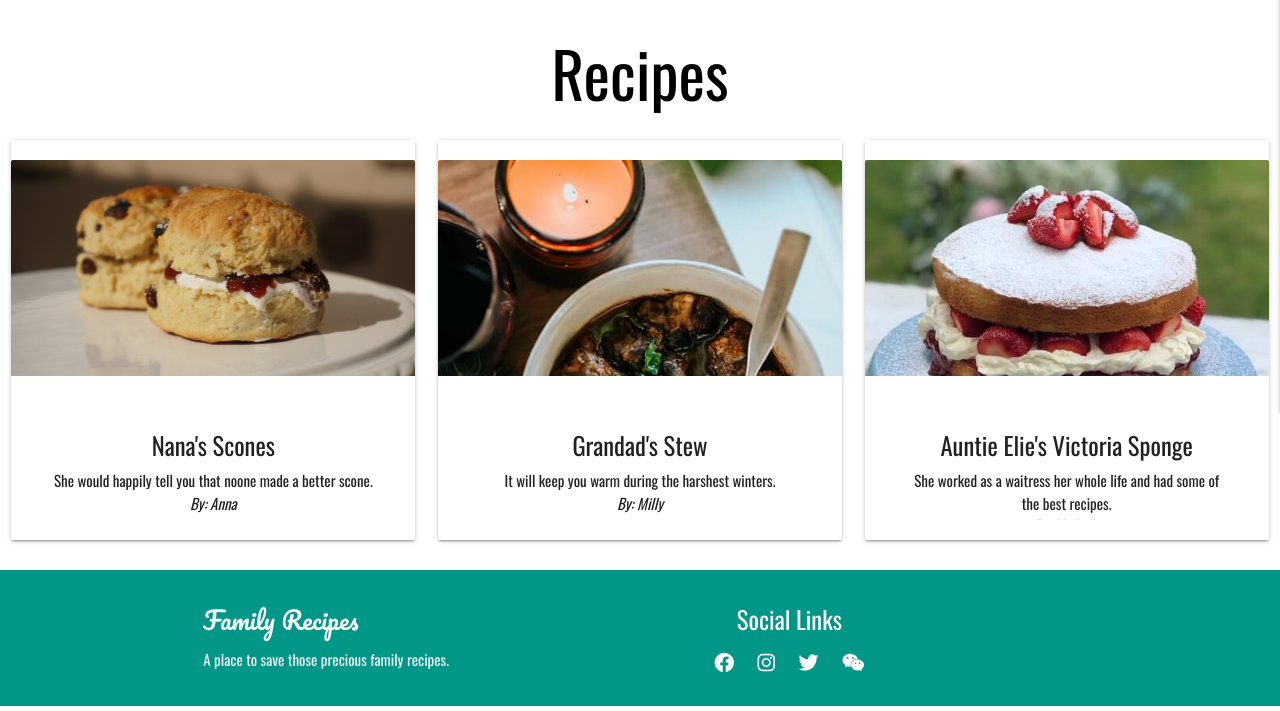
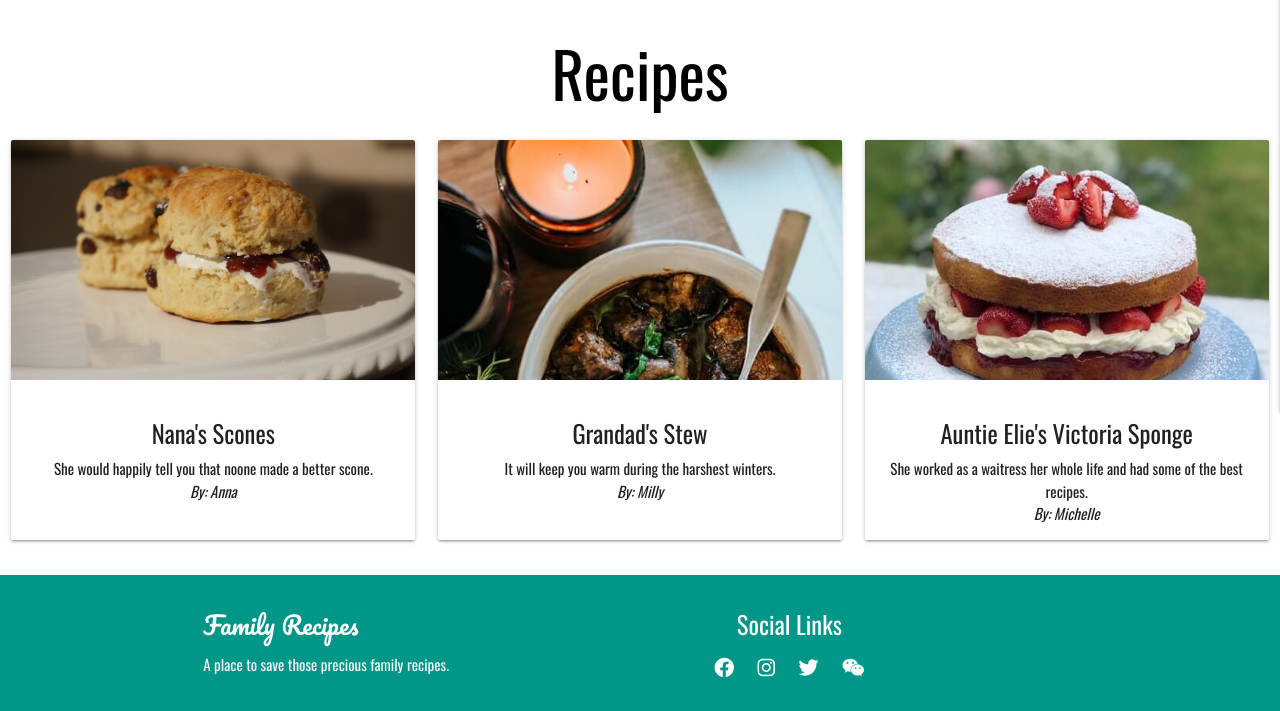
Before and after one commit to Code-Institute-Submissions/MichelleCoffey-Family_recipes_JanResub, a Flask app: page / in a window 1280 px wide. Shown: the part 448-1159 px from the top of the page. Run offline with Flask 2, Linux system fonts and the light colour scheme; data that the repository does not hold is empty; some libraries are stand-ins or nearby versions.

Commit message:
fix issue with flex causing panel to be squished.

```diff
--- a/static/css/style.css
+++ b/static/css/style.css
@@ -4,9 +4,9 @@
 
 body {
     font-family: 'Oswald', sans-serif;
-    display: flex;
     min-height: 100vh;
     flex-direction: column;
+
 }
 
 main {
@@ -47,6 +47,7 @@ i {
     height: fit-content;
     color: black;
     font-family: 'Pacifico', cursive;
+    display: flex;
 }
 
 .parallax-container .section {
@@ -62,23 +63,21 @@ i {
 
 /* Cards for recipes */
 
-.card {
-    padding-top: 20px;
-    padding-bottom: 20px;
-    margin-bottom: 10px;
-}
+
 
 .card-content {
     font-family: 'Oswald', sans-serif;
 }
 
-.card .card-content {
-    padding: 40px;
-    border: 10px;
-}
+
 
 
 /* footer */
+
+.page-footer {
+    flex-direction: column;
+    display: flex;
+}
 
 .page-footer i {
     color: white;
--- a/templates/add_recipe.html
+++ b/templates/add_recipe.html
@@ -86,6 +86,8 @@
                     </div>
                 </div>
             </div>
+
+        <!-- Submit button  -->
         <div class="row">
             <div class="col s12 center-align">
                 <button class="btn waves-effect waves-light btn-large" type="submit">Submit
--- a/templates/base.html
+++ b/templates/base.html
@@ -56,6 +56,8 @@
     </ul>
 </header>
 
+<!-- Flash messages  -->
+
 <section>
     {% with messages = get_flashed_messages() %}
         {% if messages %}
@@ -70,6 +72,8 @@
 
 {% block content %}
     {% endblock %}
+
+    <!-- footer  -->
 
 <footer class="page-footer sticky teal">
     <div class="container">
--- a/templates/login.html
+++ b/templates/login.html
@@ -5,7 +5,7 @@
 
     <div class="row">
         <form class="col s12 m8 offset-m2" method="POST" action="{{ url_for('login') }}">
-            <div class="card-panel">
+            <div class="card-panel login-panel s12 m8">
                 <!-- username -->
                 <div class="row">
 					<div class="input-field col s12">
--- a/templates/recipes.html
+++ b/templates/recipes.html
@@ -38,7 +38,7 @@
                 <div class="row">
                     {% for recipe in recipes %}
                             <div class="col s12 m6 l6 xl4">
-                                <div class="card large recipe-card">
+                                <div class="card large recipe-card hoverable">
                                     <div class="card-image">
                                         {% if recipe.recipe_img %}
                                             <img src="{{ recipe.recipe_img }}" alt="{{ recipe.recipe_name }}">
```
Also changed, not shown: templates/full_recipe.html (+8 -0 lines).
